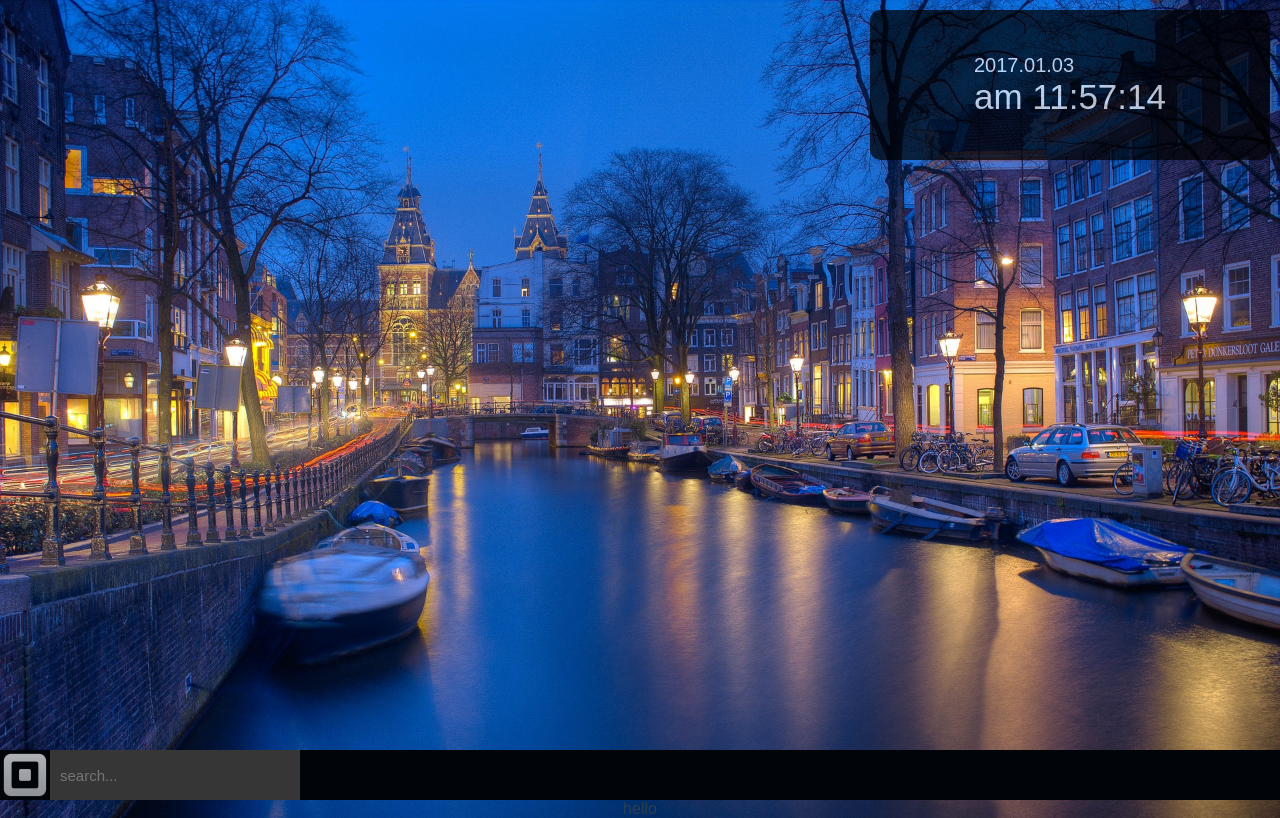
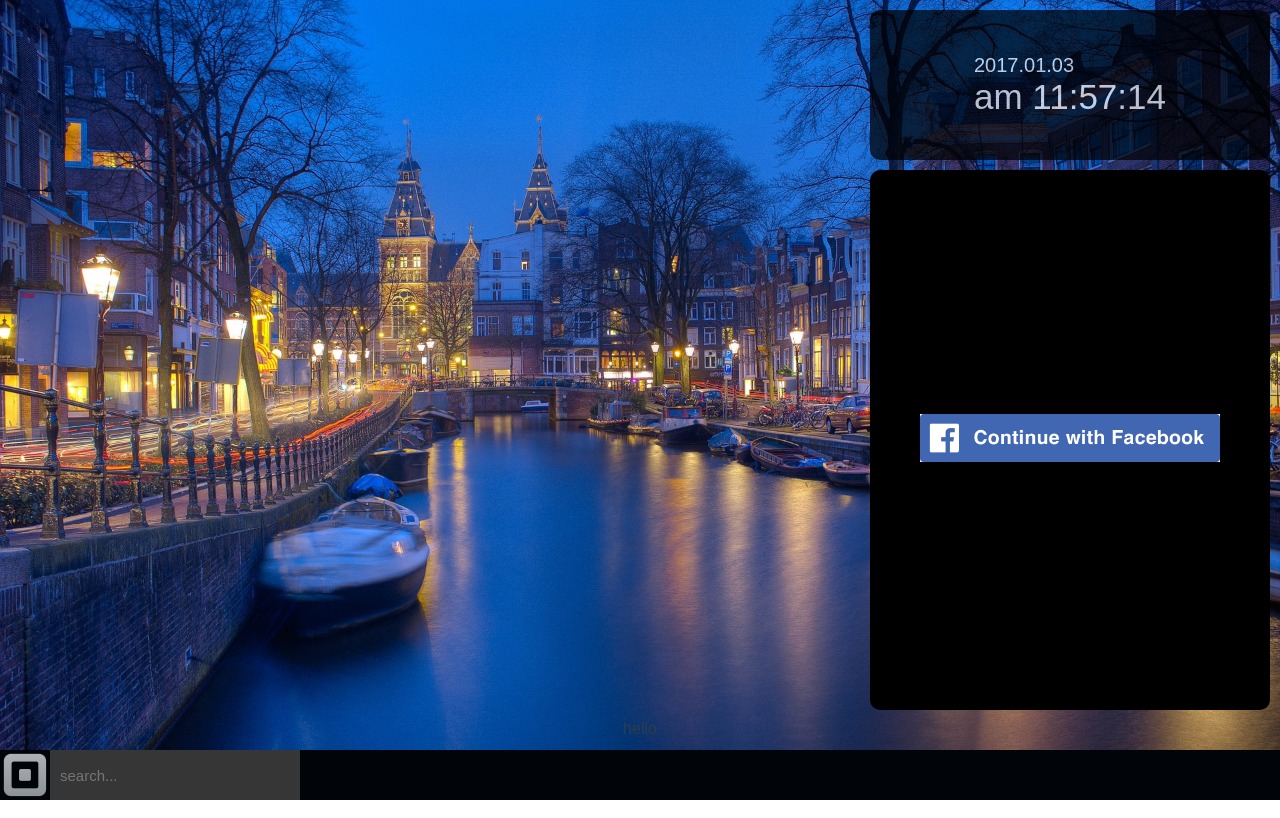
Before and after one commit to devjin0617/jin-os-starter, a Vue app: page / in a window 1280 px wide. Built offline with nearby package versions, Linux system fonts and the light colour scheme; what vuefire would draw is missing.

Commit message:
Add Facebook button image

```diff
--- a/src/App.vue
+++ b/src/App.vue
@@ -1,14 +1,22 @@
 <template>
   <div id="app">
-    <div style="width:100%; height:100vh; display:flex;">
+    <div style="width:100%; height:90vh; display:flex;">
       <div style="flex:1;"></div>
-      <div style="width:400px; padding:10px;">
+      <div style="width:400px; margin:10px; display:flex; flex-direction: column;">
+
         <div style="width:100%; height:150px; background-color:black; opacity:0.7; border-radius:10px; color:white; display:flex; align-items:center; justify-content:center;">
           <div>
             <div style="font-size:20px; text-align:left;">{{ date }}</div>
             <div style="font-size:35px;">{{ time }}</div>
           </div>
         </div>
+
+        <div style="margin-top:10px; width:100%; flex:1; background-color:black;border-radius:10px; color:white; display:flex; align-items:center; justify-content:center;">
+          <div>
+            <img src="./assets/fb_login.png" style="width:300px;">
+          </div>
+        </div>
+
       </div>
     </div>
     <StartupList/>
@@ -22,10 +30,17 @@ import StartupList from './components/StartupList'
 import Firebase from 'firebase'
 import config from './config'
 
-let app = Firebase.initializeApp(config.firebase)
+let fbApp = Firebase.initializeApp(config.firebase)
+let db = fbApp.database()
+let appsRef = db.ref('apps')
 
 export default {
   name: 'app',
+  firebase () {
+    return {
+      apps: appsRef
+    }
+  },
   data () {
     return {
       msg: 'Welcome to Your Vue.js App',
```
Also changed, not shown: src/assets/fb_login.png (added).
